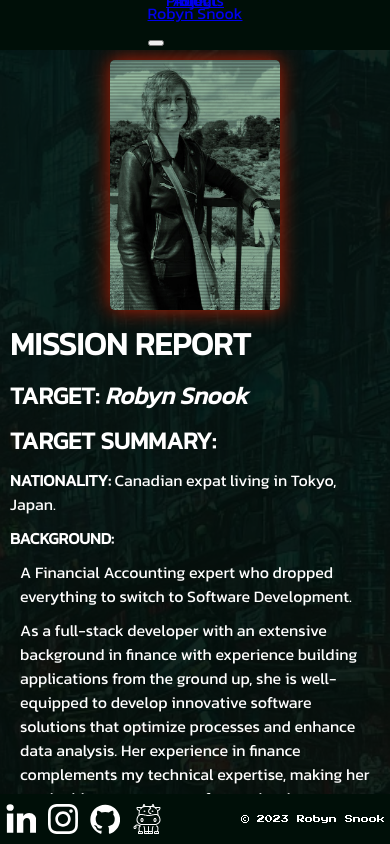
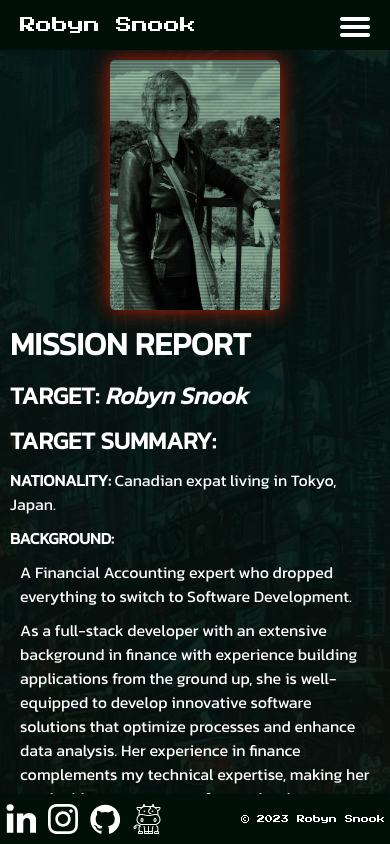
Before and after one commit to Moocau/https---github.com-Moocau-personal-site, a Next.js app: page /about in a window 390 px wide. Built offline with nearby package versions, Linux system fonts and the light colour scheme.

Commit message:
feat: implement hamburger menu, bugfix image

```diff
--- a/components/Hamburger.tsx
+++ b/components/Hamburger.tsx
@@ -30,17 +30,15 @@ export const Hamburger = () => {
   return (
     <div className='mobile-navigation-bar'>
       <div className='mobile-navigation-items'>
-        <div className='navbar-item-inner'>
-          <Link href='/'>Robyn Snook</Link>
-        </div>
+        <Link href='/'>Robyn Snook</Link>
         <button id="menu-toggle" className={showMenu ? 'menu-cross' : 'menu-hamburger'} onClick={toggleMenu}></button>
         <label className="menu-button-container" htmlFor="menu-toggle">
           <div className="menu-button"></div>
         </label>
         <ul id='hamburger' className='hamburger'>
-          <li><Link href='/about'>About</Link></li>
-          <li><Link href='/projects'>Projects</Link></li>
-          <li><Link href='/blog'>Blog</Link></li>
+          <li><Link href='/about' onClick={hideMenu}>About</Link></li>
+          <li><Link href='/projects' onClick={hideMenu}>Projects</Link></li>
+          <li><Link href='/blog' onClick={hideMenu}>Blog</Link></li>
         </ul>
       </div>
     </div>
--- a/styles/About.scss
+++ b/styles/About.scss
@@ -116,3 +116,15 @@
     }
   }
 }
+
+@media screen and (max-height: 600px){
+  .target-image-container {
+    width: 170px;
+    height: 250px;
+    border-radius: 5px;
+    overflow: hidden;
+    position: relative;
+    margin-left: 2em;
+    box-shadow: 0px 0px 20px rgba($errorRed,0.9);
+  }
+}
--- a/styles/Hamburger.scss
+++ b/styles/Hamburger.scss
@@ -14,8 +14,22 @@
     padding-inline-start: 0;
 
     li {
-      display: flex;
       list-style-type: none;
+    }
+  }
+
+  .mobile-navigation-items {
+    width: 100vw;
+    display: flex;
+    align-items: center;
+    justify-content: space-between;
+    padding-left: 20px;
+
+    a {
+      color: white;
+      text-decoration: none;
+      font-size: 1em;
+      font-family: $blockText;
     }
   }
 }
@@ -23,16 +37,20 @@
 
 .menu-button-container {
   display: flex;
+  right: 50px;
+  position: absolute;
 }
 
 .hamburger {
+  z-index: 999;
   position: absolute;
-  top: 0;
+  top: 50px;
   left: 0;
   width: 100vw;
   flex-direction: column;
   justify-content: center;
   align-items: center;
+  overflow: hidden;
 
   &>li {
     display: flex;
@@ -41,7 +59,7 @@
     margin: 0;
     width: 100%;
     color: white;
-    background-color: darken(black, 4%);
+    background-color: darken($mintGreenNavigation, 10%);
     box-sizing: border-box;
 
     &>a {
@@ -59,6 +77,31 @@
   }
 }
 
+.menu-button,
+.menu-button::before,
+.menu-button::after {
+  background-color: #fff;
+  position: absolute;
+  height: 4px;
+  width: 30px;
+  transition: transform 400ms cubic-bezier(0.23, 1, 0.32, 1);
+  border-radius: 2px;
+}
+
+.menu-button::before {
+  content: '';
+  margin-top: -8px;
+}
+
+.menu-button::after {
+  content: '';
+  margin-top: 8px;
+}
+
+#menu-toggle {
+  display: none;
+}
+
 #menu-toggle~.hamburger li {
   height: 0;
   margin: 0;
@@ -67,9 +110,23 @@
   transition: height 400ms cubic-bezier(0.23, 1, 0.32, 1);
 }
 
-// #menu-toggle.hamburger-cross~.menu li {
-//   border: 1px solid rgba($white, .10);
-//   height: 5em;
-//   padding: 0;
-//   transition: height 400ms cubic-bezier(0.23, 1, 0.32, 1);
-// }
+#menu-toggle.menu-cross~.hamburger li {
+  border: 1px solid rgba($white, .10);
+  height: 5em;
+  padding: 0;
+  transition: height 400ms cubic-bezier(0.23, 1, 0.32, 1);
+}
+
+#menu-toggle.menu-cross+.menu-button-container .menu-button::before {
+  margin-top: 0px;
+  transform: rotate(45deg);
+}
+
+#menu-toggle.menu-cross+.menu-button-container .menu-button {
+  background: rgba(255, 255, 255, 0);
+}
+
+#menu-toggle.menu-cross+.menu-button-container .menu-button::after {
+  margin-top: 0px;
+  transform: rotate(-45deg);
+}
```
